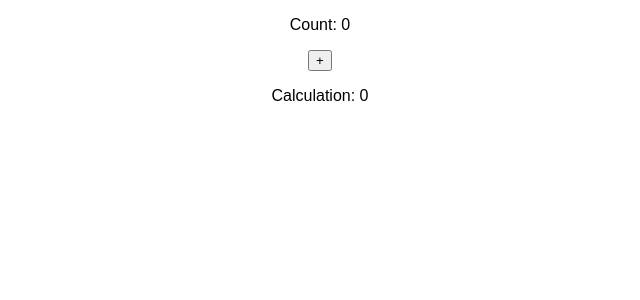
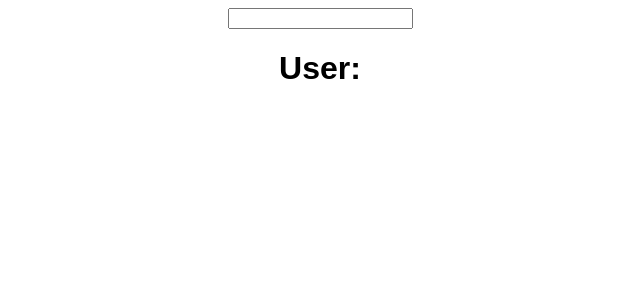
Before and after one commit to ils-juhis/react-hooks, a React (Create React App) app: page / in a window 1280 px wide. Shown: the top 300 px of the page, without its empty margins (320-960 px from the left). Built offline with nearby package versions, Linux system fonts and the light colour scheme.

Commit message:
useContext  hook

```diff
--- a/src/App.js
+++ b/src/App.js
@@ -12,7 +12,8 @@ function App() {
   return (
     <div className="App">
       {/* <StateTutorial /> */}
-      <EffectTutorial/>
+      {/* <EffectTutorial/> */}
+      <ContextTutorial/>
     </div>
   );
 }
--- a/src/UseContext/User.js
+++ b/src/UseContext/User.js
@@ -3,6 +3,7 @@ import { AppContext } from "./ContextTutorial";
 
 function User() {
   const { username } = useContext(AppContext);
+
 
   return (
     <div>
```
